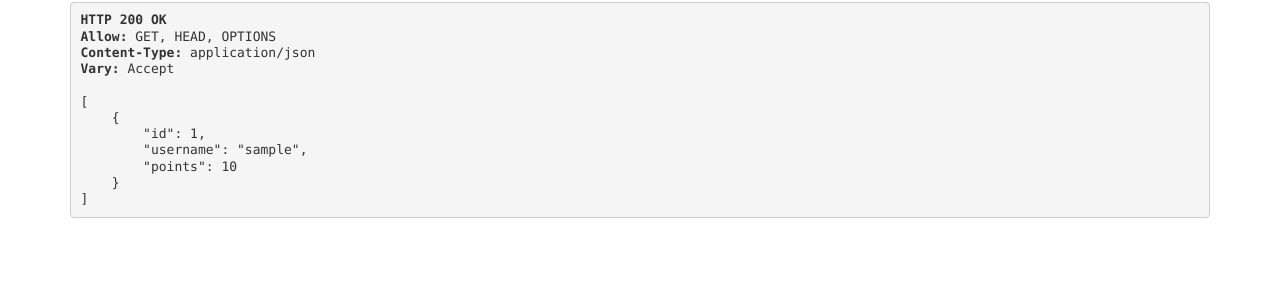
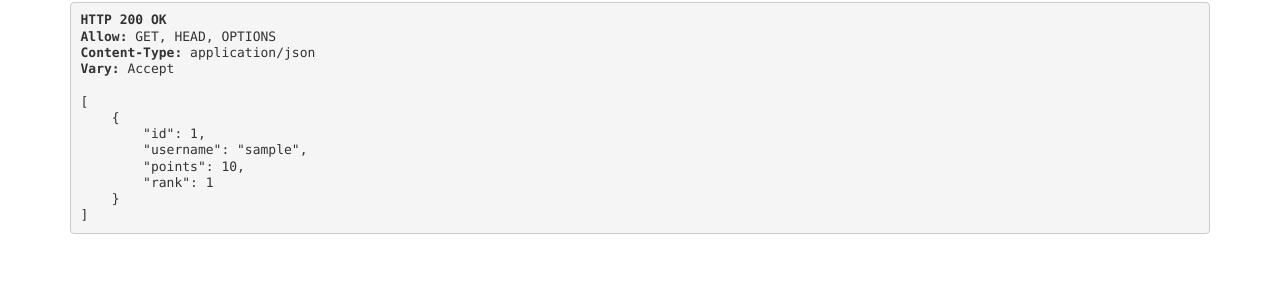
Before and after one commit to JP235/mundial, a Django app: page /API/users in a window 1280 px wide. Shown: the part 326-626 px from the top of the page. Run offline with Django 3.2, Linux system fonts and the light colour scheme; a user stored in the database is signed in; tables that the repository leaves empty hold one stand-in row (values such as "Sample post"); some libraries are stand-ins or nearby versions.

Commit message:
rank display ties

```diff
--- a/API/views.py
+++ b/API/views.py
@@ -1,6 +1,6 @@
 from datetime import datetime,timedelta
 import pytz
-
+from math import inf
 from rest_framework.views import APIView
 from rest_framework.response import Response
 from rest_framework import status
@@ -26,6 +26,17 @@ class UsersAPIView(APIView):
         """list users"""
         users = User.objects.filter(~Q(username__in = ["admin","JP"])).order_by('-points__points')
         serialized_users = self.serializer(users, many=True).data
+
+        pos = 0
+        cur_points = inf
+        for n,s_user in enumerate(serialized_users):
+            if s_user["points"] < cur_points:
+                pos += 1
+                cur_points = s_user["points"]
+                s_user["rank"] = pos
+            else:
+                s_user["rank"] = ""
+
         return Response(data=serialized_users, status=status.HTTP_200_OK)
 
 
--- a/home/static/main.js
+++ b/home/static/main.js
@@ -119,7 +119,7 @@ const users_data = get_users();
 users_data.then((d) => {
   var main = d3.select("#leaderboardTable tbody");
   main.attr("class", "scrollcontent");
-
+  // console.log(d)
   var t = main
     .selectAll("tr.row")
     .data(d)
@@ -127,7 +127,7 @@ users_data.then((d) => {
     .append("tr")
     .attr("class", "row");
   t.append("td")
-    .text((d, i) => i + 1)
+    .text(({rank}) => rank)
     .attr("class", "position");
   t.append("td")
     .html(({
--- a/home/templates/main/main.html
+++ b/home/templates/main/main.html
@@ -1,7 +1,7 @@
 {% extends "base_bootstrap.html" %}
 {% block head %}
     {% load static %}
-    <script src="{% static 'main.js' %}?version=2" defer></script>
+    <script src="{% static 'main.js' %}?version=3" defer></script>
 {% endblock %}
 {% block content %}
     <div class="first_row_main">
```
